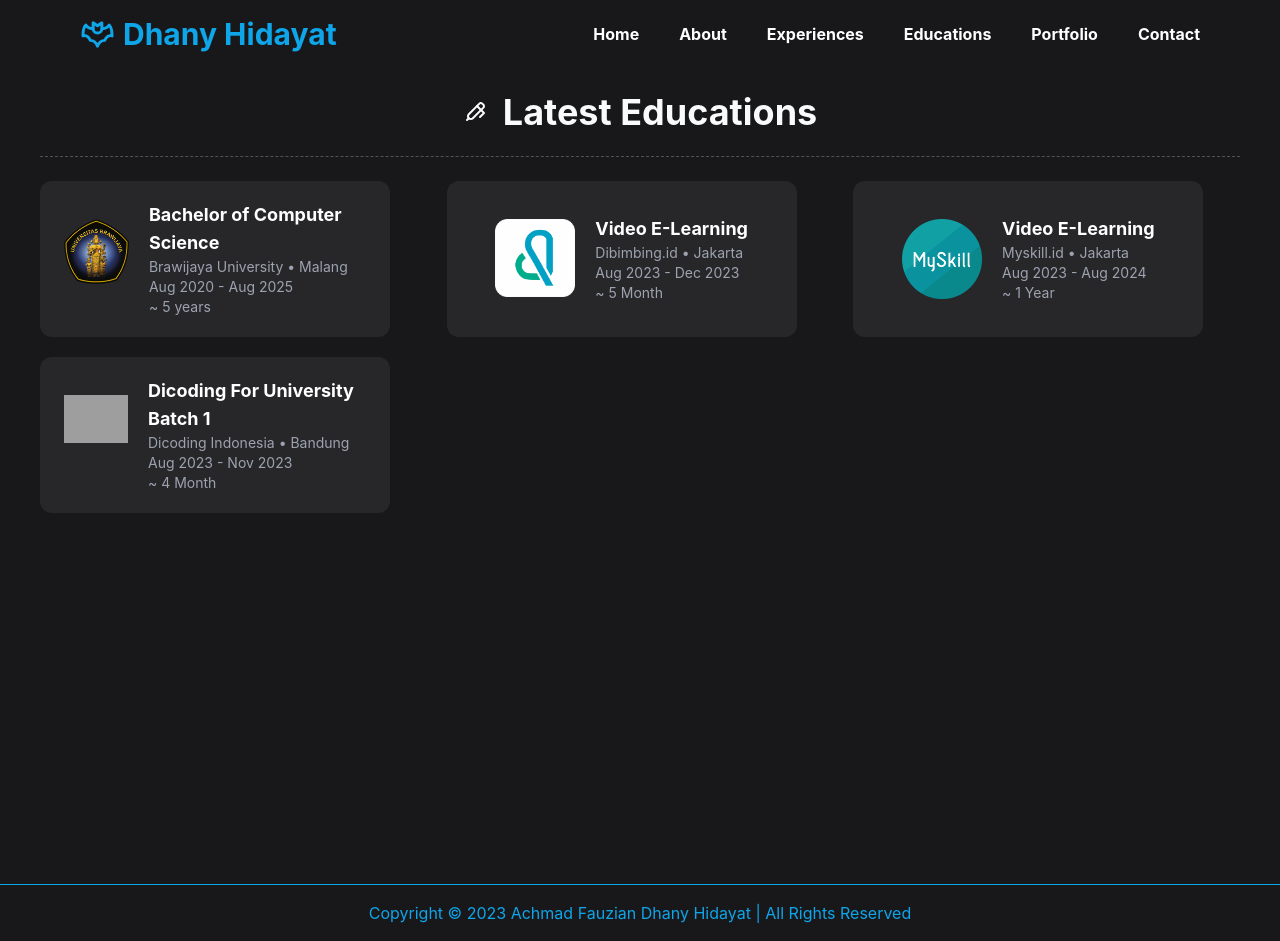
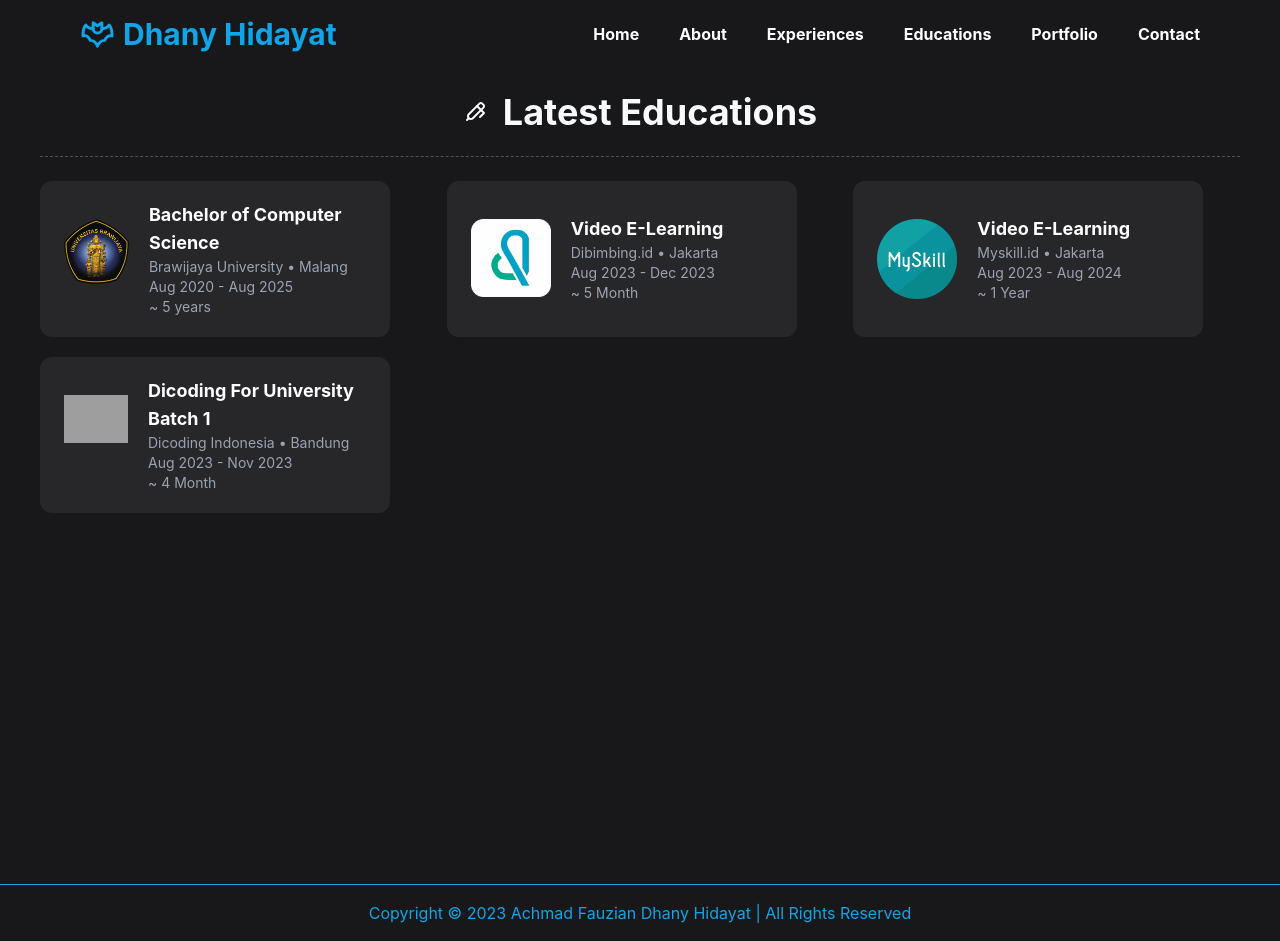
Before and after one commit to dj1samsoe/portfolio-djisamsoe, a React (Vite) app: page /education in a window 1280 px wide. Built offline with nearby package versions, Linux system fonts and the light colour scheme; grey boxes are pictures that could not be loaded.

Commit message:
edit commonCard

```diff
--- a/src/components/CommonCard.tsx
+++ b/src/components/CommonCard.tsx
@@ -26,7 +26,7 @@ export const CommonCard = (props: CommonCardProps) => {
       transition={{
         duration: 0.2,
       }}
-      className="flex items-center justify-center w-full md:w-max py-4 px-6 rounded-xl bg-zinc-800"
+      className="flex items-center w-full md:w-max py-4 px-6 rounded-xl bg-zinc-800"
       style={{ width: "350px" }}
     >
       <div className="w-20 h-20 mr-5">
```
